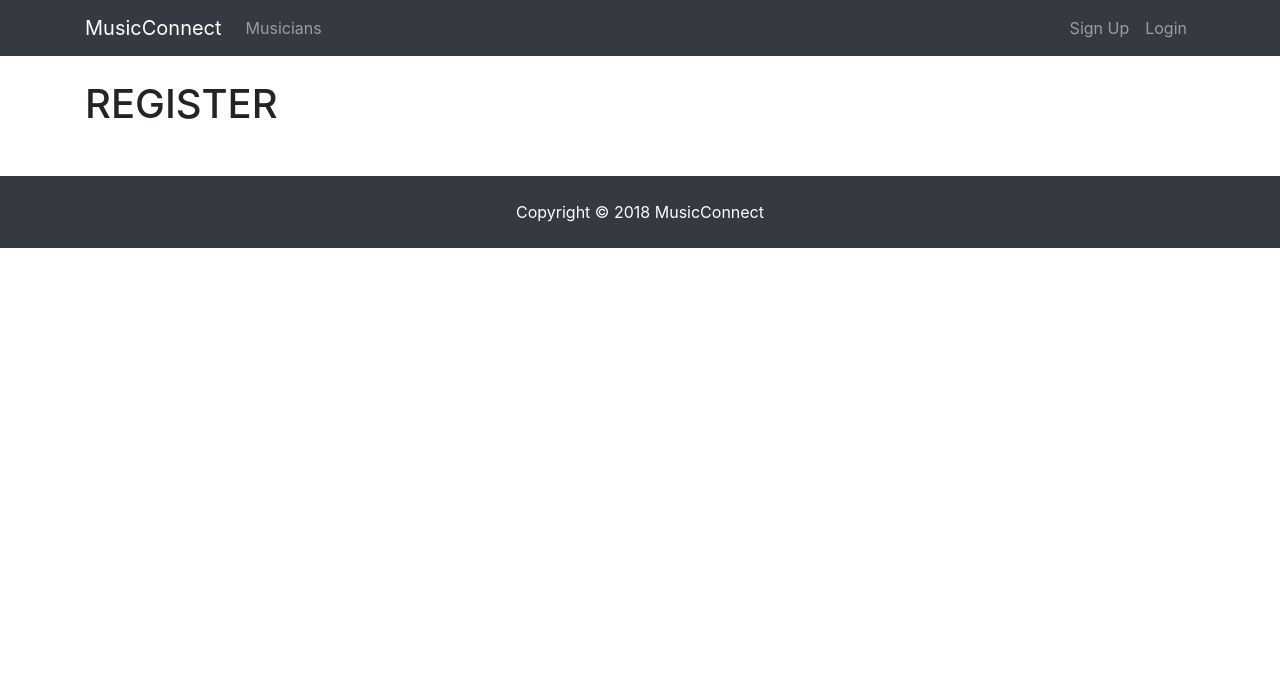
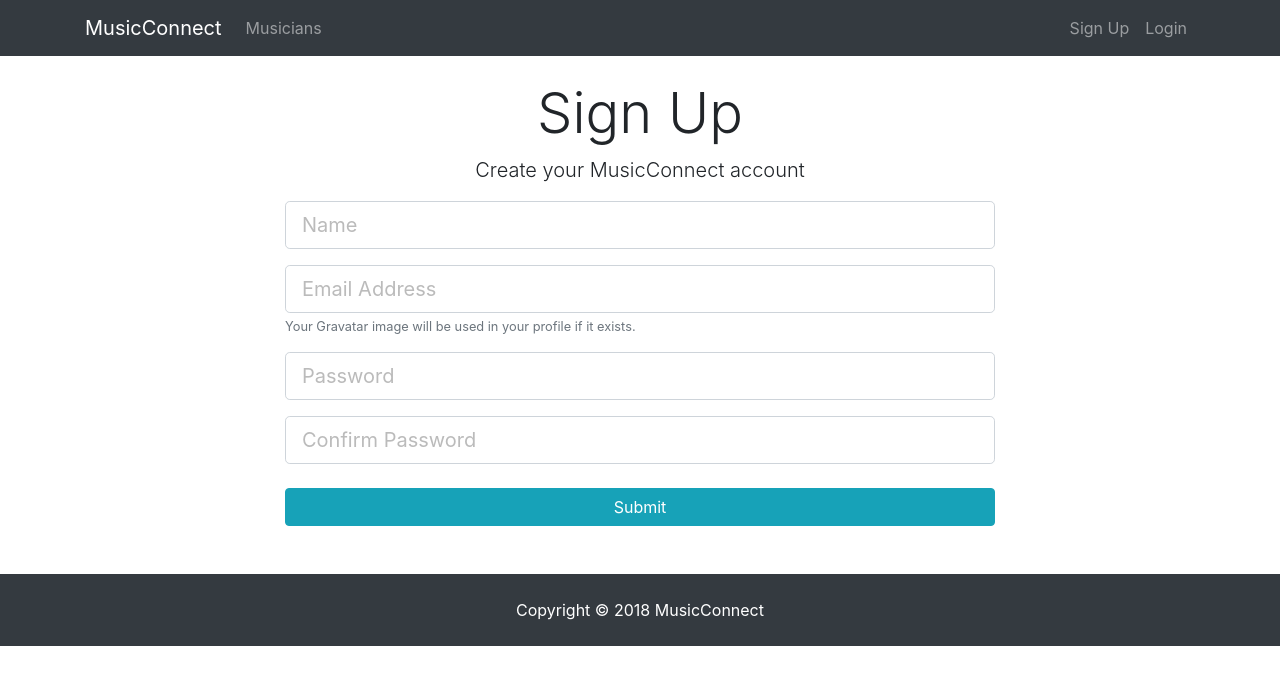
Before and after one commit to djflorio/music-connect, a React (Create React App) app in the folder client/: page /register in a window 1280 px wide. Shown: the top 684 px of the page. Built offline with nearby package versions, Linux system fonts and the light colour scheme.

Commit message:
add register form

```diff
--- a/client/src/components/auth/Register.js
+++ b/client/src/components/auth/Register.js
@@ -1,10 +1,99 @@
 import React, { Component } from "react";
 
 class Register extends Component {
+  constructor() {
+    super();
+
+    this.state = {
+      name: "",
+      email: "",
+      password: "",
+      password2: "",
+      errors: {}
+    };
+
+    this.updateFormState = this.updateFormState.bind(this);
+    this.onSubmit = this.onSubmit.bind(this);
+  }
+
+  onSubmit(e) {
+    e.preventDefault();
+    const newUser = {
+      name: this.state.name,
+      email: this.state.email,
+      password: this.state.password,
+      password2: this.state.password2
+    };
+
+    console.log(newUser);
+  }
+
+  updateFormState(e) {
+    this.setState({
+      [e.target.name]: e.target.value
+    });
+  }
+
   render() {
     return (
-      <div>
-        <h1>REGISTER</h1>
+      <div className="register">
+        <div className="container">
+          <div className="row">
+            <div className="col-md-8 m-auto">
+              <h1 className="display-4 text-center">Sign Up</h1>
+              <p className="lead text-center">
+                Create your MusicConnect account
+              </p>
+              <form onSubmit={this.onSubmit}>
+                <div className="form-group">
+                  <input
+                    type="text"
+                    className="form-control form-control-lg"
+                    placeholder="Name"
+                    name="name"
+                    value={this.state.name}
+                    onChange={this.updateFormState}
+                  />
+                </div>
+                <div className="form-group">
+                  <input
+                    type="email"
+                    className="form-control form-control-lg"
+                    placeholder="Email Address"
+                    name="email"
+                    value={this.state.email}
+                    onChange={this.updateFormState}
+                  />
+                  <small className="form-text text-muted">
+                    Your Gravatar image will be used in your profile if it
+                    exists.
+                  </small>
+                </div>
+                <div className="form-group">
+                  <input
+                    type="password"
+                    className="form-control form-control-lg"
+                    placeholder="Password"
+                    name="password"
+                    value={this.state.password}
+                    onChange={this.updateFormState}
+                  />
+                </div>
+                <div className="form-group">
+                  <input
+                    type="password"
+                    className="form-control form-control-lg"
+                    placeholder="Confirm Password"
+                    name="password2"
+                    value={this.state.password2}
+                    onChange={this.updateFormState}
+                  />
+                </div>
+                <input type="submit" className="btn btn-info btn-block mt-4" />
+              </form>
+            </div>
+          </div>
+        </div>
       </div>
     );
   }
```
